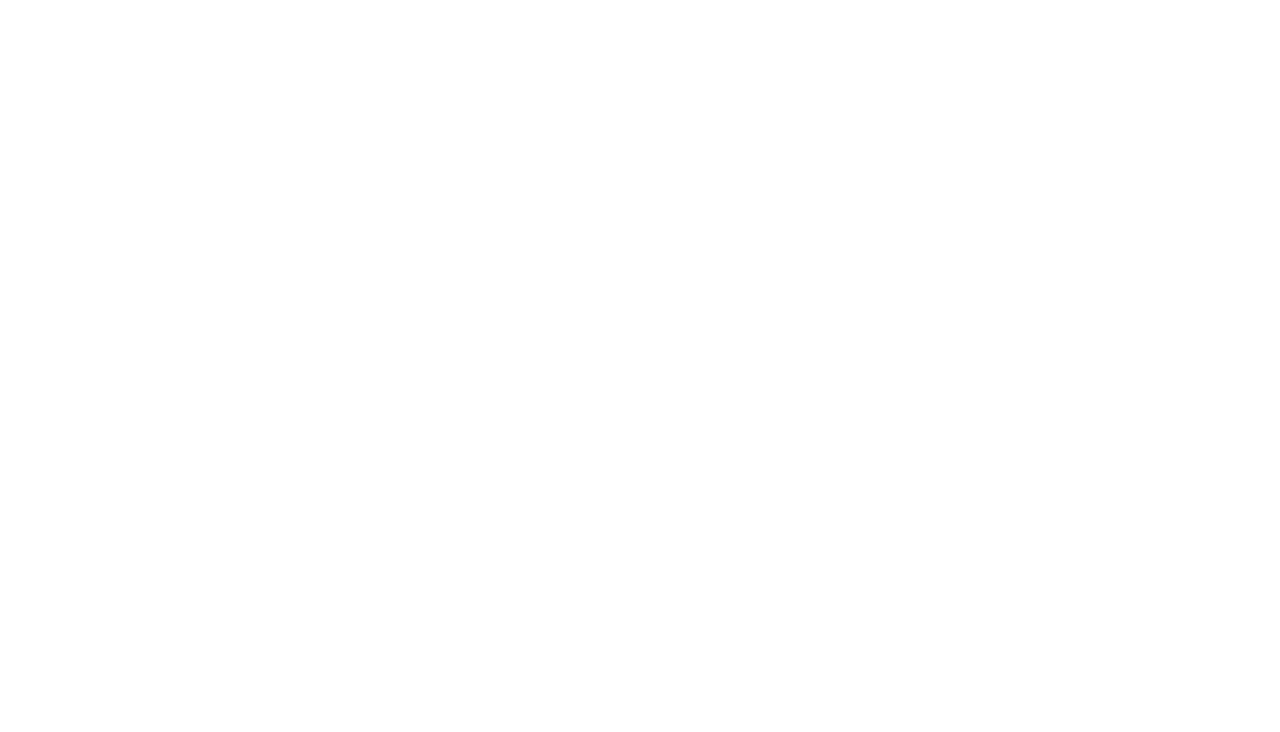
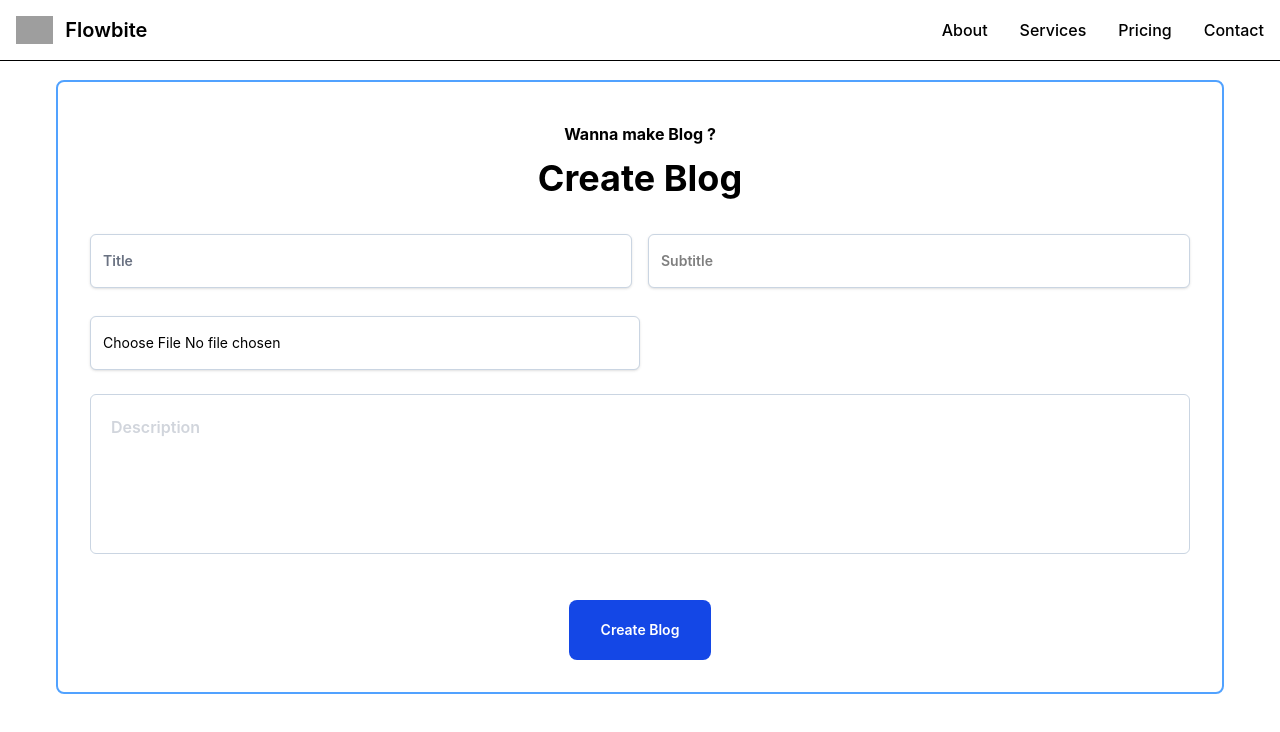
Before and after one commit to UjwalStha7/mern3-fullstack, a React (Vite) app: page /create in a window 1280 px wide. Before the commit this address had no page. Shown: the top 732 px of the page. Built offline with nearby package versions, Linux system fonts and the light colour scheme; grey boxes are pictures that could not be loaded.

Commit message:
addBlog configuration

```diff
--- a/src/App.jsx
+++ b/src/App.jsx
@@ -6,12 +6,14 @@ import './App.css'
 import { BrowserRouter, Routes, Route } from 'react-router-dom'
 import Home from './pages/Home'
 import SingleBlog from './pages/SingleBlog'
+import CreateBlog from './pages/CreateBlog'
 
 function App() {
   return (
     <BrowserRouter>
       <Routes>
         <Route path='/' element={<Home />} />
+        <Route path='/create' element={<CreateBlog />} />
         <Route path='/blog/:id' element={<SingleBlog />} />
       </Routes>
     </BrowserRouter>
--- a/src/components/Card.jsx
+++ b/src/components/Card.jsx
@@ -5,7 +5,7 @@ function Card({blog}){ //destructuring props
         <>
             <Link to={`/blog/${blog._id}`}>
                 <div className="max-w-sm rounded-sm overflow-hidden shadow-lg">
-                    <img className="w-full" src={'http://localhost:3000/' + blog.image} alt="Sunset in the mountains" />
+                    <img className="w-full" src={blog.image} alt="Sunset in the mountains" />
                     <div className="px-6 py-4">
                         <div className="font-bold text-xl mb-2">{blog.title}</div>
                         <p className="text-gray-700 text-base">
--- /dev/null
+++ b/src/pages/CreateBlog.jsx
@@ -0,0 +1,74 @@
+import { useState } from "react";
+import Navbar from "../components/Navbar";
+import axios from "axios";
+import { useNavigate } from "react-router-dom";
+
+function CreateBlog() {
+    const navigate = useNavigate()
+    /*const [title, setTitle] = useState("");
+    const [subtitle, setSubtitle] = useState("");
+    const [image, setImage] = useState(null);
+    const [description, setDescription] = useState("");*/
+    const [data, setData] = useState({
+        title: "",
+        subtitle: "",
+        image: "",
+        description: ""
+    })
+    const handleChange = (e) => {
+        // const value = e.target.value
+        // const name = e.target.name
+        const {value, name} = e.target;
+        /*
+            name = title, value = ujwal
+            name = subtitle, value = ujwal shrestha
+        */
+        setData({
+            ...data, //if data is already present then leave as it is and only update the value which is changing
+            [name]: name === "image" ? e.target.files[0] : value //if name is image then we want to set the value as file else we want to set the value as text
+        })
+    }
+
+    const createBlog = async (e) => {
+        e.preventDefault() //prevent data going from url and refeshing the page
+        const response = await axios.post('http://localhost:3000/blog', data, {
+            headers: {
+                "Content-Type": "multipart/form-data"
+            }
+        })
+        if(response.status === 200){
+            navigate('/')
+        }else{
+            alert('Error Creating Blog')
+        }
+    }
+
+  return (
+    <>
+        <Navbar />
+        <div className="mx-14  border-2 border-blue-400 rounded-lg mt-20">
+            <div className="mt-10 text-center font-bold">Wanna make Blog ?</div>
+            <div className="mt-3 text-center text-4xl font-bold">Create Blog</div>
+            <form onSubmit={createBlog}>
+                <div className="p-8">
+                    <div className="flex gap-4">
+                    <input type="text" name="title" className="mt-1 block w-1/2 rounded-md border border-slate-300 bg-white px-3 py-4 placeholderSlate-400 shadow-sm placeholder:font-semibold placeholder:text-gray-500 focus:border-sky-500 focus:outline-none focus:ring-1 focus:ring-sky-500 sm:text-sm" placeholder="Title" onChange={handleChange}/>
+                    <input type="text" name="subtitle" className="mt-1 block w-1/2 rounded-md border border-slate-300 bg-white px-3 py-4 placeholderSlate-400 shadow-sm placeholder:font-semibold placeholderText-gray-500 focus:border-sky-500 focus:outline-none focus:ring-1 focus:ring-sky-500 sm:text-sm" placeholder="Subtitle" onChange={handleChange}/>
+                    </div>
+                    <div className="my-6 flex gap-4">
+                    <input type="file" name="image" className="mt-1 block w-1/2 rounded-md border border-slate-300 bg-white px-3 py-4 placeholderSlate-400 shadow-sm placeholder:font-semibold placeholderText-gray-500 focus:border-sky-500 focus:outline-none focus:ring-1 focus:ring-sky-500 sm:text-sm" onChange={handleChange}/>
+                    </div>
+                    <div className="">
+                    <textarea name="description" id="text" cols="30" rows="10" className="mb-10 h-40 w-full resize-none rounded-md border border-slate-300 p-5 font-semibold text-gray-300" onChange={handleChange} defaultValue="Description"></textarea>
+                    </div>
+                    <div className="text-center">
+                    <button className="cursor-pointer rounded-lg bg-blue-700 px-8 py-5 text-sm font-semibold text-white">Create Blog</button>
+                    </div>
+                </div>
+            </form>
+        </div>
+    </>
+  );
+}
+
+export default CreateBlog
--- a/src/pages/Home.jsx
+++ b/src/pages/Home.jsx
@@ -13,7 +13,7 @@ function Home() {
     useEffect(()=>{
         fetchBlogs()
     },[])
-    console.log(blogs)
+    //console.log(blogs)
 
     return (
         <>
--- a/src/pages/SingleBlog.jsx
+++ b/src/pages/SingleBlog.jsx
@@ -35,7 +35,7 @@ function SingleBlog() {
         <div className="flex flex-col md:flex-row -mx-4">
             <div className="md:flex-1 px-4">
                 <div className="h-460px rounded-lg bg-gray-300 dark:bg-gray-700 mb-4">
-                    <img className="w-full h-full object-cover" src={'http://localhost:3000/' + blog.image} alt="Product Image" />
+                    <img className="w-full h-full object-cover" src={blog.image} alt="Product Image" />
                 </div>
                 <div className="flex -mx-2 mb-4">
                     <div className="w-1/2 px-2">
```
